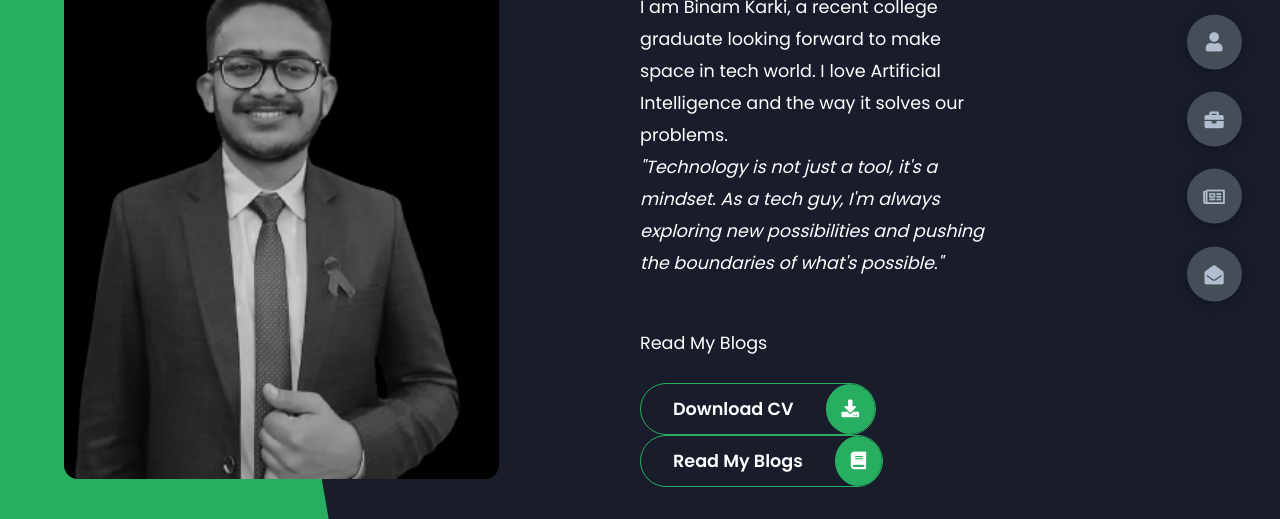
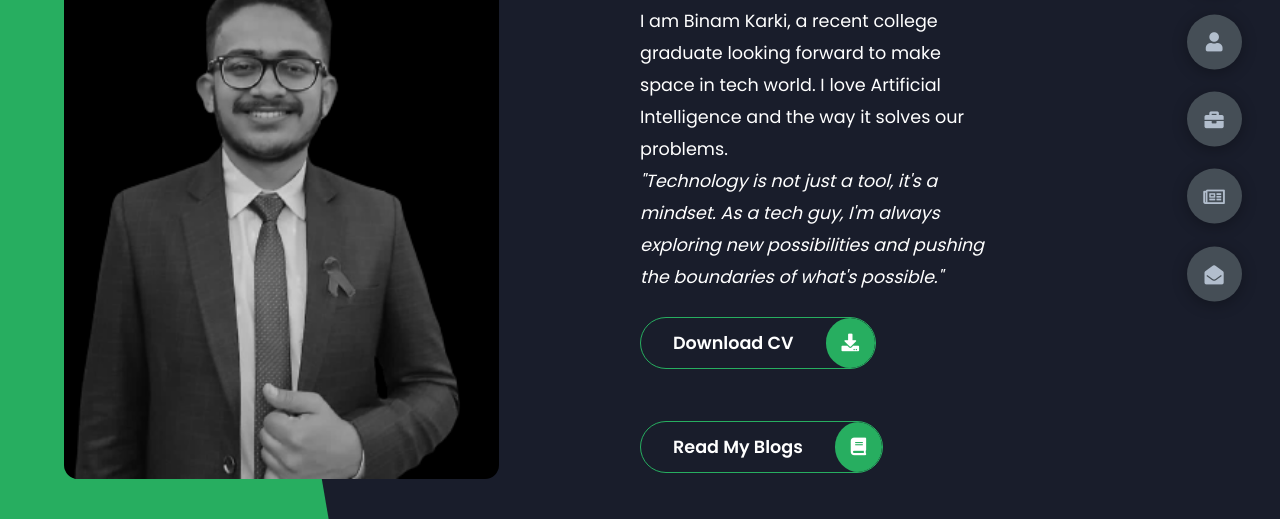
Before and after one commit to binamify/portfolio, a plain HTML site: page index.html in a window 1280 px wide. Shown: the part 281-800 px from the top of the page. Drawn offline with Linux system fonts and the light colour scheme.

Commit message:
Update index.html

```diff
--- a/index.html
+++ b/index.html
@@ -31,13 +31,15 @@
                     I am Binam Karki, a recent college graduate looking forward to make space in tech world. I love Artificial Intelligence and the way it solves our problems. <br>
                     <i>"Technology is not just a tool, it's a mindset. As a tech guy, I'm always exploring new possibilities and pushing the boundaries of what's possible."</i>
                 </p>
-                <p><a href="https://www.karkibinam.com.np/">Read My Blogs</a></p>
+<!--                 <p><a href="https://www.karkibinam.com.np/">Read My Blogs</a></p> -->
                 <div class="btn-con">
                     <a href="./resume.pdf" class="main-btn">
                         <span class="btn-text">Download CV</span>
                         <span class="btn-icon"><i class="fas fa-download"></i></span>
                     </a>
                 </div>
+                <br>
+                <br>
                  <div class="btn-con">
                     <a href="www.karkibinam.com.np" class="main-btn">
                         <span class="btn-text">Read My Blogs</span>
```
